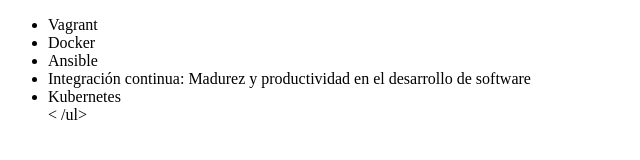
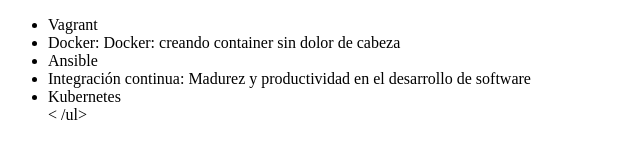
Before and after one commit to richardtable/pruebas-git-ricardo, a plain HTML site: page index.html in a window 1280 px wide. Shown: the whole page, without its empty margins (0-640 px from the left). Drawn offline with Linux system fonts and the light colour scheme.

Commit message:
Actualizando nombre de curso de Docker

```diff
--- a/index.html
+++ b/index.html
@@ -7,7 +7,7 @@
 <body>
      <ul>
          <li> Vagrant </li>
-         <li> Docker </li>
+         <li> Docker: Docker: creando container sin dolor de cabeza </li>
          <li> Ansible </li>
          <li> Integración continua: Madurez y productividad en el desarrollo de software </li>
          <li> Kubernetes </li><
```
